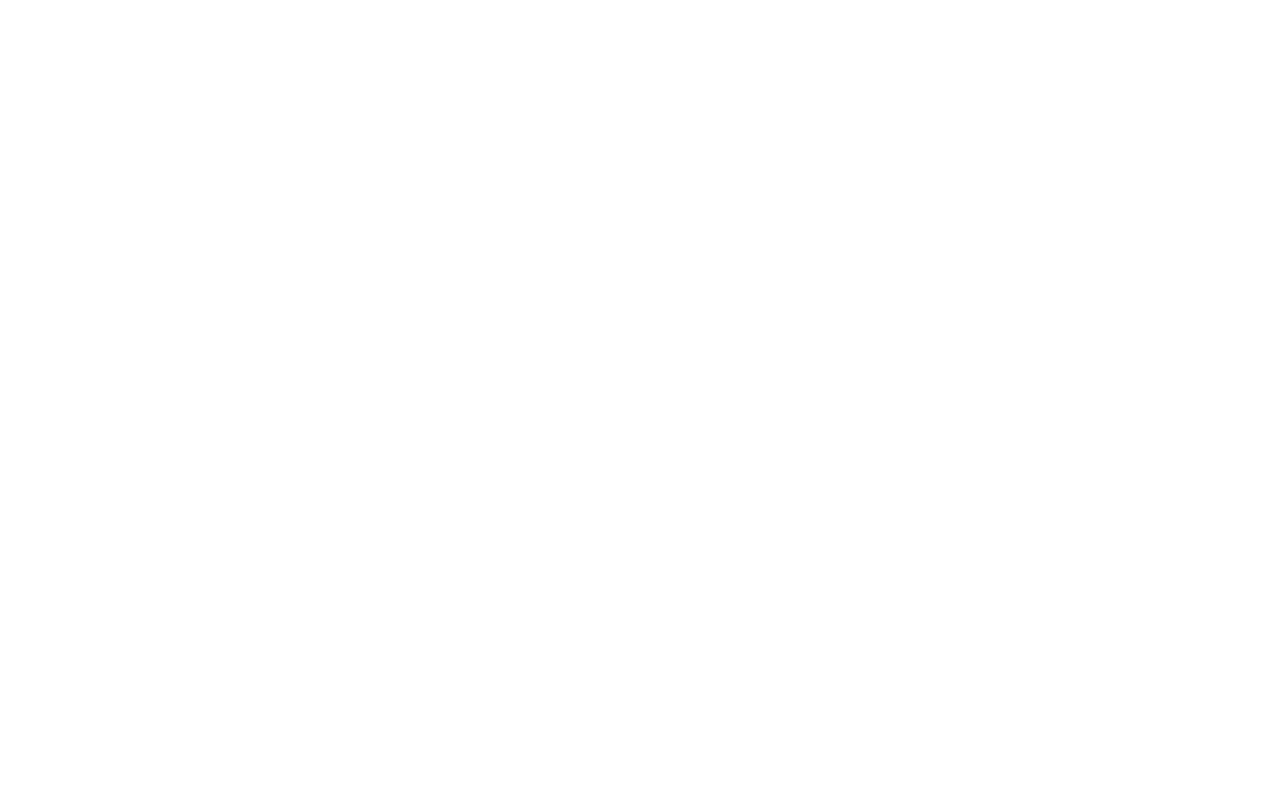
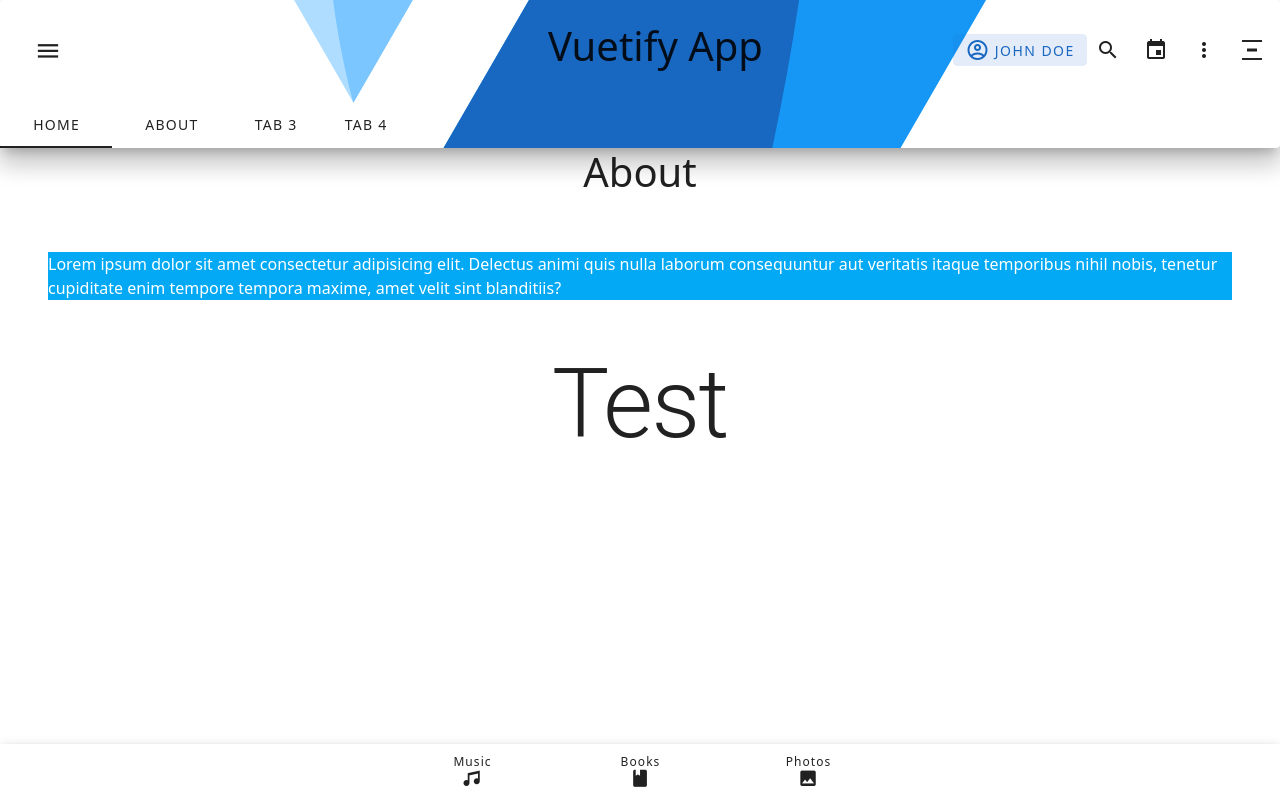
Before and after one commit to Glavyanov/VueJS-Education, a Vue app in the folder Vue3WithVuetify/FirstApp/first-app/: page /about in a window 1280 px wide. Before the commit this address had no page. Built offline with nearby package versions, Linux system fonts and the light colour scheme.

Commit message:
add colors and refactor about path

```diff
--- a/Vue3WithVuetify/FirstApp/first-app/src/components/HelloWorld.vue
+++ b/Vue3WithVuetify/FirstApp/first-app/src/components/HelloWorld.vue
@@ -76,7 +76,7 @@
                 width="auto"
               >
                 <v-card>
-                  <v-card-text>
+                  <v-card-text class="bg-indigo-accent-2">
                     Lorem ipsum dolor sit amet, consectetur adipiscing elit, sed do eiusmod tempor incididunt ut labore et dolore magna aliqua.
                   </v-card-text>
                   <v-card-actions>
--- a/Vue3WithVuetify/FirstApp/first-app/src/layouts/default/AppBar.vue
+++ b/Vue3WithVuetify/FirstApp/first-app/src/layouts/default/AppBar.vue
@@ -63,9 +63,9 @@
               >
                 Close
               </v-btn>
-        </v-card-actions>
-      </v-card>
-    </v-expand-transition>
+            </v-card-actions>
+          </v-card>
+        </v-expand-transition>
       </v-card>
     </v-dialog>
     <v-btn icon class="ml-10">
--- a/Vue3WithVuetify/FirstApp/first-app/src/router/index.js
+++ b/Vue3WithVuetify/FirstApp/first-app/src/router/index.js
@@ -15,7 +15,7 @@ const routes = [
         component: () => import(/* webpackChunkName: "home" */ '@/views/Home.vue'),
       },
       {
-        path: '/aboutttttttttttttt',
+        path: '/about',
         name: 'About',
         // route level code-splitting
         // this generates a separate chunk (about.[hash].js) for this route
--- a/Vue3WithVuetify/FirstApp/first-app/src/views/About.vue
+++ b/Vue3WithVuetify/FirstApp/first-app/src/views/About.vue
@@ -2,7 +2,7 @@
     <div class="d-flex flex-column align-center">
         <h1 class="red">About</h1>
         <div class="d-inline-flex flex-column align-center p-5">
-            <p class="blue--text">Lorem ipsum dolor sit amet consectetur adipisicing elit. Delectus animi quis nulla laborum consequuntur aut veritatis itaque temporibus nihil nobis, tenetur cupiditate enim tempore tempora maxime, amet velit sint blanditiis?</p>
+            <p class="bg-light-blue">Lorem ipsum dolor sit amet consectetur adipisicing elit. Delectus animi quis nulla laborum consequuntur aut veritatis itaque temporibus nihil nobis, tenetur cupiditate enim tempore tempora maxime, amet velit sint blanditiis?</p>
             <h1 class="text-h1 pa-10">Test</h1>
         </div>
     </div>
```
